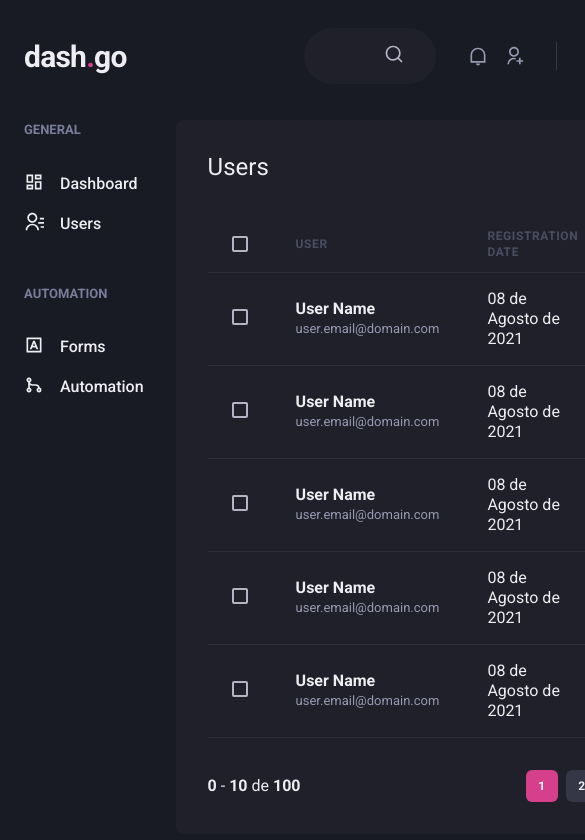
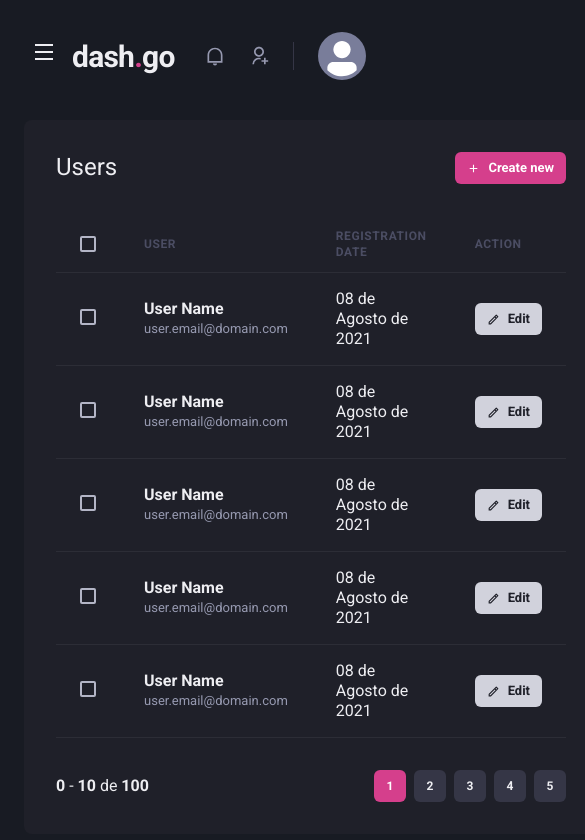
Before and after one commit to sonnymarinho/dashgo, a Next.js app: page /users in a window 390 px wide. Shown: the top 840 px of the page, 585 px wide, since content can reach past the window. Built offline with nearby package versions, Linux system fonts and the light colour scheme.

Commit message:
:sparkles: feat: dashboard responsivity and navbar

```diff
--- a/src/components/Header/HeaderLogo.tsx
+++ b/src/components/Header/HeaderLogo.tsx
@@ -5,7 +5,7 @@ export default function HeaderLogo() {
   return (
     <NextLink href="/">
       <Link _hover={{ textDecoration: 'none', cursor: 'pointer' }}>
-        <Text fontSize="3xl" fontWeight="bold" letterSpacing="tight" w="64">
+        <Text fontSize="3xl" fontWeight="bold" letterSpacing="tight">
           dash
           <Text as="span" color="pink.500">
             .
--- a/src/components/Header/NotificationsNav.tsx
+++ b/src/components/Header/NotificationsNav.tsx
@@ -3,7 +3,15 @@ import { RiNotificationLine, RiUserAddLine } from 'react-icons/ri';
 
 export function NotificationsNav() {
   return (
-    <HStack spacing="4" mx="8" pr="8" py="1" color="gray.300" borderRightWidth={1} borderColor="gray.700">
+    <HStack
+      spacing={['6', '8']}
+      mx={['6', '8']}
+      pr={['6', '8']}
+      py="1"
+      color="gray.300"
+      borderRightWidth={1}
+      borderColor="gray.700"
+    >
       <Icon as={RiNotificationLine} fontSize="20" />
       <Icon as={RiUserAddLine} fontSize="20" />
     </HStack>
--- a/src/components/Header/Profile.tsx
+++ b/src/components/Header/Profile.tsx
@@ -1,14 +1,20 @@
 import { Avatar, Box, Flex, Text } from '@chakra-ui/react';
 
-export default function Profile() {
+interface IProfileProps {
+  showProfileData?: boolean;
+}
+
+export default function Profile({ showProfileData = true }) {
   return (
     <Flex align="center">
+      {showProfileData && (
         <Box mr="4" textAlign="right">
           <Text>User Name</Text>
           <Text color="gray.300" fontSize="small">
             user.email@domain.com
           </Text>
         </Box>
+      )}
       <Avatar size="md" mame="User Name" />
     </Flex>
   );
--- a/src/components/Header/index.tsx
+++ b/src/components/Header/index.tsx
@@ -1,21 +1,40 @@
-import { Flex, Link } from '@chakra-ui/react';
+import { Flex, useBreakpointValue, IconButton, Icon } from '@chakra-ui/react';
+import { RiMenuLine } from 'react-icons/ri';
+import { useSidebarDrawer } from '../../contexts/SidebarDrawerContext';
 import HeaderLogo from './HeaderLogo';
-
 import { NotificationsNav } from './NotificationsNav';
 import Profile from './Profile';
 import SearchBox from './SearchBox';
 
 export function Header() {
+  const { onOpen } = useSidebarDrawer();
+
+  const isWideVersion = useBreakpointValue({
+    base: false,
+    lg: true,
+  });
+
   return (
     <Flex as="header" w="100%" maxW={1480} h="20" mx="auto" mt="4" px="6" align="center">
+      {!isWideVersion && (
+        <IconButton
+          aria-label="Open navigation"
+          icon={<Icon as={RiMenuLine} />}
+          fontSize="24"
+          variant="unstyled"
+          onClick={onOpen}
+          mr="2"
+        />
+      )}
+
       <HeaderLogo />
 
-      <SearchBox />
+      {isWideVersion && <SearchBox />}
 
       <Flex align="center" ml="auto">
         <NotificationsNav />
 
-        <Profile />
+        <Profile showProfileData={isWideVersion} />
       </Flex>
     </Flex>
   );
--- /dev/null
+++ b/src/components/Sidebar/SidebarNav.tsx
@@ -0,0 +1,20 @@
+import { Stack } from '@chakra-ui/react';
+import { RiDashboardLine, RiContactsLine, RiInputMethodLine, RiGitMergeLine } from 'react-icons/ri';
+import { useState } from 'react';
+import NavLink from './NavLink';
+import NavSection from './NavSection';
+
+export default function SidebarNav() {
+  return (
+    <Stack spacing="12" align="flex-start">
+      <NavSection title="GENERAL">
+        <NavLink icon={RiDashboardLine} title="Dashboard" />
+        <NavLink icon={RiContactsLine} title="Users" />
+      </NavSection>
+      <NavSection title="AUTOMATION">
+        <NavLink icon={RiInputMethodLine} title="Forms" />
+        <NavLink icon={RiGitMergeLine} title="Automation" />
+      </NavSection>
+    </Stack>
+  );
+}
--- a/src/components/Sidebar/index.tsx
+++ b/src/components/Sidebar/index.tsx
@@ -1,21 +1,39 @@
-import { Box, Stack } from '@chakra-ui/react';
-import { RiContactsLine, RiDashboardLine, RiGitMergeLine, RiInputMethodLine } from 'react-icons/ri';
-import NavLink from './NavLink';
-import NavSection from './NavSection';
+import {
+  Box,
+  useBreakpointValue,
+  Drawer,
+  DrawerOverlay,
+  DrawerContent,
+  DrawerCloseButton,
+  DrawerHeader,
+  DrawerBody,
+} from '@chakra-ui/react';
+import { useSidebarDrawer } from '../../contexts/SidebarDrawerContext';
+import SidebarNav from './SidebarNav';
 
 export function Sidebar() {
-  return (
+  const { isOpen, onClose } = useSidebarDrawer();
+
+  const isDrawerSidebar = useBreakpointValue({
+    base: true,
+    lg: false,
+  });
+
+  return isDrawerSidebar ? (
+    <Drawer isOpen={isOpen} placement="left" onClose={onClose}>
+      <DrawerOverlay>
+        <DrawerContent bg="gray.800" p="4">
+          <DrawerCloseButton mt="6" />
+          <DrawerHeader>Navigation</DrawerHeader>
+          <DrawerBody>
+            <SidebarNav />
+          </DrawerBody>
+        </DrawerContent>
+      </DrawerOverlay>
+    </Drawer>
+  ) : (
     <Box as="aside" w="64" mr="8">
-      <Stack spacing="12" align="flex-start">
-        <NavSection title="GENERAL">
-          <NavLink icon={RiDashboardLine} title="Dashboard" />
-          <NavLink icon={RiContactsLine} title="Users" />
-        </NavSection>
-        <NavSection title="AUTOMATION">
-          <NavLink icon={RiInputMethodLine} title="Forms" />
-          <NavLink icon={RiGitMergeLine} title="Automation" />
-        </NavSection>
-      </Stack>
+      <SidebarNav />
     </Box>
   );
 }
--- /dev/null
+++ b/src/contexts/SidebarDrawerContext.tsx
@@ -0,0 +1,28 @@
+import { useContext, useEffect } from 'react';
+import { useDisclosure, UseDisclosureReturn } from '@chakra-ui/react';
+import { useRouter } from 'next/dist/client/router';
+import { createContext, ReactNode } from 'react';
+
+interface SidebarDrawerContext {
+  children: ReactNode;
+}
+
+type SidebarDrawerContextData = UseDisclosureReturn;
+
+const SidebarDrawerContext = createContext({} as SidebarDrawerContextData);
+
+export function SidebarDrawerProvider({ children }: SidebarDrawerContext) {
+  const router = useRouter();
+
+  const disclosure = useDisclosure();
+
+  useEffect(() => {
+    disclosure.onClose();
+
+    // eslint-disable-next-line react-hooks/exhaustive-deps
+  }, [router.asPath]);
+
+  return <SidebarDrawerContext.Provider value={disclosure}>{children}</SidebarDrawerContext.Provider>;
+}
+
+export const useSidebarDrawer = () => useContext(SidebarDrawerContext);
--- a/src/pages/_app.tsx
+++ b/src/pages/_app.tsx
@@ -1,12 +1,15 @@
 import type { AppProps } from 'next/app';
 import { ChakraProvider } from '@chakra-ui/react';
 import { theme } from '../styles/theme';
+import { SidebarDrawerProvider } from '../contexts/SidebarDrawerContext';
 
 function MyApp({ Component, pageProps }: AppProps) {
   return (
-    <ChakraProvider resetCSS theme={theme}>
-      <Component {...pageProps} />
-    </ChakraProvider>
+    <SidebarDrawerProvider>
+      <ChakraProvider resetCSS theme={theme}>
+        <Component {...pageProps} />
+      </ChakraProvider>
+    </SidebarDrawerProvider>
   );
 }
 
--- a/src/pages/dashboard.tsx
+++ b/src/pages/dashboard.tsx
@@ -71,13 +71,13 @@ export default function Dashboard() {
         <Sidebar />
 
         <SimpleGrid flex="1" gap="4" minChildWidth="320px" align="flex-start">
-          <Box p="8" bg="gray.800" borderRadius={8} pb="4">
+          <Box p={['6', '8']} bg="gray.800" borderRadius={8} pb="4">
             <Text fontSize="large" mb="4">
               Subscribers of the week
             </Text>
             <Chart type="area" h={160} options={options} series={series} />
           </Box>
-          <Box p="8" bg="gray.800" borderRadius={8} pb="4">
+          <Box p={['6', '8']} bg="gray.800" borderRadius={8} pb="4">
             <Text fontSize="large" mb="4">
               Opening rate
             </Text>
```
Lines whose indentation alone changed are shown as unchanged.
